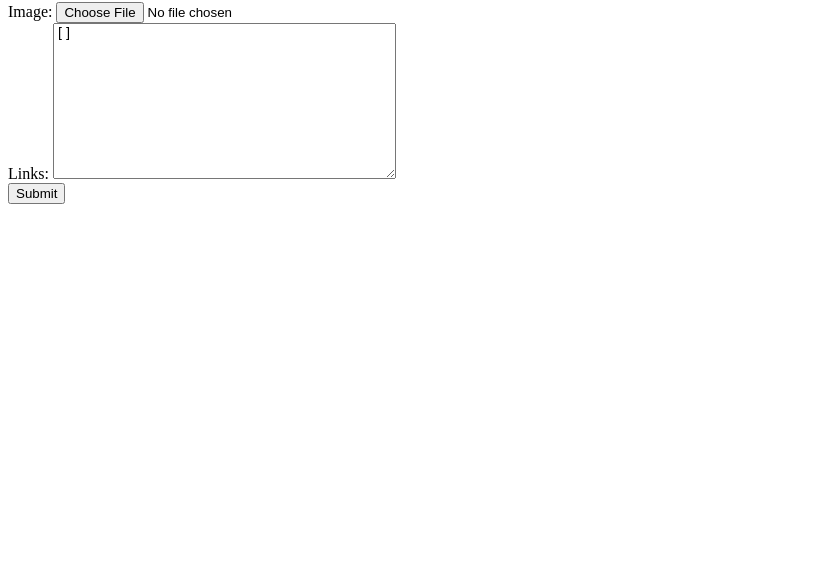
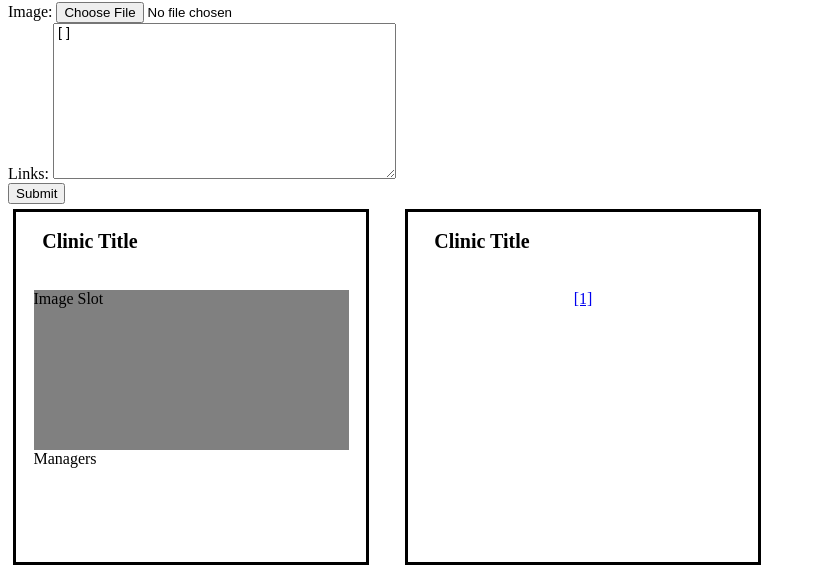
Before and after one commit to ebradley0/ClinicSort, a Django app: template ClinicMatchApp/templates/clinicsubmit.html in a window 1280 px wide. Shown: the part 661-1226 px from the top of the page, without its empty margins (0-816 px from the left). Before the commit the page ends 865 px from the top, so only its background shows below. Run offline with Django 5.2, Linux system fonts and the light colour scheme; the template is opened without the code that fills it: values that come from a table or form of the project are taken from there, others are empty; parts of the project's set-up code (start-up, migrations or seed data) failed here and were passed over.

Commit message:
Added a preliminary dynamically-updating preview to the clinic-submit page

```diff
--- /dev/null
+++ b/ClinicMatchApp/static/js/project_preview.js
@@ -0,0 +1,80 @@
+function updateTitlePreview() {
+    const titleInput = document.getElementById('id_title');
+    const titlePreviewFront = document.getElementById('clinic-title-front');
+    const titlePreviewBack = document.getElementById('clinic-title-back');
+
+    titlePreviewFront.textContent = titleInput.value || 'Clinic Title';
+    titlePreviewBack.textContent = titleInput.value || 'Clinic Title';
+}
+
+function updateDepartmentColorPreview() {
+    const majorInput = document.getElementById('id_department');
+    const itemElementFront = document.querySelector('.item');
+    const itemElementBack = document.querySelector('.item.back');
+    const majorValue = majorInput ? majorInput.value : '';
+
+    if (!majorValue) {
+        if (itemElementFront) itemElementFront.style.background = '#ffffff';
+        if (itemElementBack) itemElementBack.style.background = '#ffffff';
+        return;
+    }
+
+    fetch(`/api/major/${encodeURIComponent(majorValue)}/`)
+    .then(response => {
+        if (!response.ok) throw new Error(`Failed to load major color (${response.status})`);
+        return response.json();
+    })
+    .then(data => {
+        if (itemElementFront) itemElementFront.style.background = data.color;
+        if (itemElementBack) itemElementBack.style.background = data.color;
+    })
+    .catch(error => {
+        console.error("Error loading major color:", error);
+    });
+}
+
+function updateImagePreview() {
+    const imageInput = document.getElementById('id_image');
+    const imagePreview = document.getElementById('image-slot');
+
+    const file = imageInput.files[0];
+    if (file) {
+        const reader = new FileReader();
+        imagePreview.textContent = '';
+        reader.onload = function(e) {
+            imagePreview.style.backgroundImage = `url(${e.target.result})`;
+            imagePreview.style.backgroundSize = 'cover';
+            imagePreview.style.backgroundPosition = 'center';
+        }
+        reader.readAsDataURL(file);
+    } else {
+        imagePreview.style.backgroundImage = '';
+    }
+}
+
+function updateLinkPreview() {
+    const linkInput = document.getElementById('id_links');
+    const linkPreview = document.getElementById('link-list');
+
+    const linksText = linkInput.value;
+    const links = linksText.split('\n').filter(link => link.trim() !== '');
+
+    linkPreview.innerHTML = '';
+    links.forEach((link, index) => {
+        const div = document.createElement('div');
+        const a = document.createElement('a');
+        a.href = link;
+        a.textContent = `[${index + 1}]`;
+        a.target = '_blank';
+        div.appendChild(a);
+        linkPreview.appendChild(div);
+    });
+}
+
+document.getElementById('id_links').addEventListener('input', updateLinkPreview);
+
+document.getElementById('id_image').addEventListener('change', updateImagePreview);
+
+document.getElementById('id_department').addEventListener('input', updateDepartmentColorPreview);
+
+document.getElementById('id_title').addEventListener('input', updateTitlePreview);
--- a/ClinicMatchApp/templates/clinicsubmit.html
+++ b/ClinicMatchApp/templates/clinicsubmit.html
@@ -1,5 +1,6 @@
 <!DOCTYPE html>
 <html lang="en">
+{% load static %}
 <head>
     <meta charset="UTF-8">
     <meta name="viewport" content="width=device-width, initial-scale=1.0">
@@ -11,8 +12,113 @@ select[disabled] {
   color: black;
   border: none;
 }
+.item {
+  display: flex;
+  flex-direction: column;
+  position: absolute;
+  justify-content: flex-start;
+  width: 350px;
+  height: 350px;
+  margin: 5px;
+  z-index: 1;
+  gap: 0px;
+  color: black;
+  align-items: center;
+  background: {{clinic.department_color}};
+  border: 3px solid black;
+}
+.back {
+    position:absolute;
+    left: 400px;
+}
+.item-content {
+  position: relative;
+  width: 100%;
+  height: 100%;
+}
+.clinic-title {
+    font-weight: bold;
+    margin-left: 5%;
+    width: 90%;
+    font-size: 20px;
+    line-height: 1.2rem;
+    min-height: 2.4rem;
+    max-height: 2.4rem;
+}
+.imageSlot
+{
+  width:90%;
 
+  height:160px;
 
+  background-color: grey;
+  align-self: center;
+}
+.generalRequest{
+  width: 100%;
+  background: gray;
+  height: 48px;
+  font-size: 24px;
+  justify-content: center;
+  align-items: center;
+  text-align: center;
+  position: absolute;
+  bottom: 0;
+
+}
+.managers{
+  top: 75%;
+  justify-content: center;
+  align-self: flex-start;
+  flex-direction: row;
+  padding-left: 5%;
+}
+.itemContents
+{
+  display: flex;
+  width: 100%;
+  align-items: center;
+  flex-direction: column;
+}
+.linkList{
+  display: flex;
+  align-items: center;
+  flex-direction: column;
+}
+.specificRequestHolder{
+  display: flex;
+  width: 100%;
+  height:48px;
+  font-size: 24px;
+  flex-direction: row;
+  position:absolute;
+  bottom: 0;
+}
+.specificRequest
+{
+  display: flex;
+  background-color: white;
+  flex: 1;
+  height: 48px;
+  justify-content: center;
+  text-align: center;
+  align-items: center;
+  bottom: 0;
+}
+.clinicDetails
+{
+  display: hidden;
+  width: 100%;
+  align-items: center;
+  flex-direction: column;
+}
+.hidden{
+  display: none;
+}
+.linkList{
+  display: flex;
+  flex-direction: row;
+}
 </style>
 
 <body>
@@ -39,12 +145,33 @@ select[disabled] {
 
 
 
-
-
 </body>
 
-<script>
+<div class="item">
+    <div class="itemContents">
+        <p class="clinic-title" id="clinic-title-front">Clinic Title</p>
+        <div class="imageSlot" id="image-slot">
+            Image Slot
+        </div>
+        <div class="managers">
+            Managers
+        </div>
+        <div class="specificRequestHolder">
+            {%for major in majors %}
+            <div class="specificRequest" style="background-color: {{major.color}}; width: ;">0</div>
+            {% endfor %}
+        </div>
+        <div hidden class="generalRequest"> General: 0 </div>
+    </div>
+</div>
+<div class="item back">
+    <div class="clinicDetails itemContents">
+        <p class="clinic-title" id="clinic-title-back">Clinic Title</p>
+        <div class="linkList" id="link-list">
+            <a href="http://example.rowan.edu">[1]</a>
+        </div>
+    </div>
+</div>
 
-
-</script>
+<script src="{% static 'js/project_preview.js' %}"></script>
 </html>
```
Also changed, not shown: ClinicMatchApp/templates/clinicmanagementview.html (+2 -6 lines).
